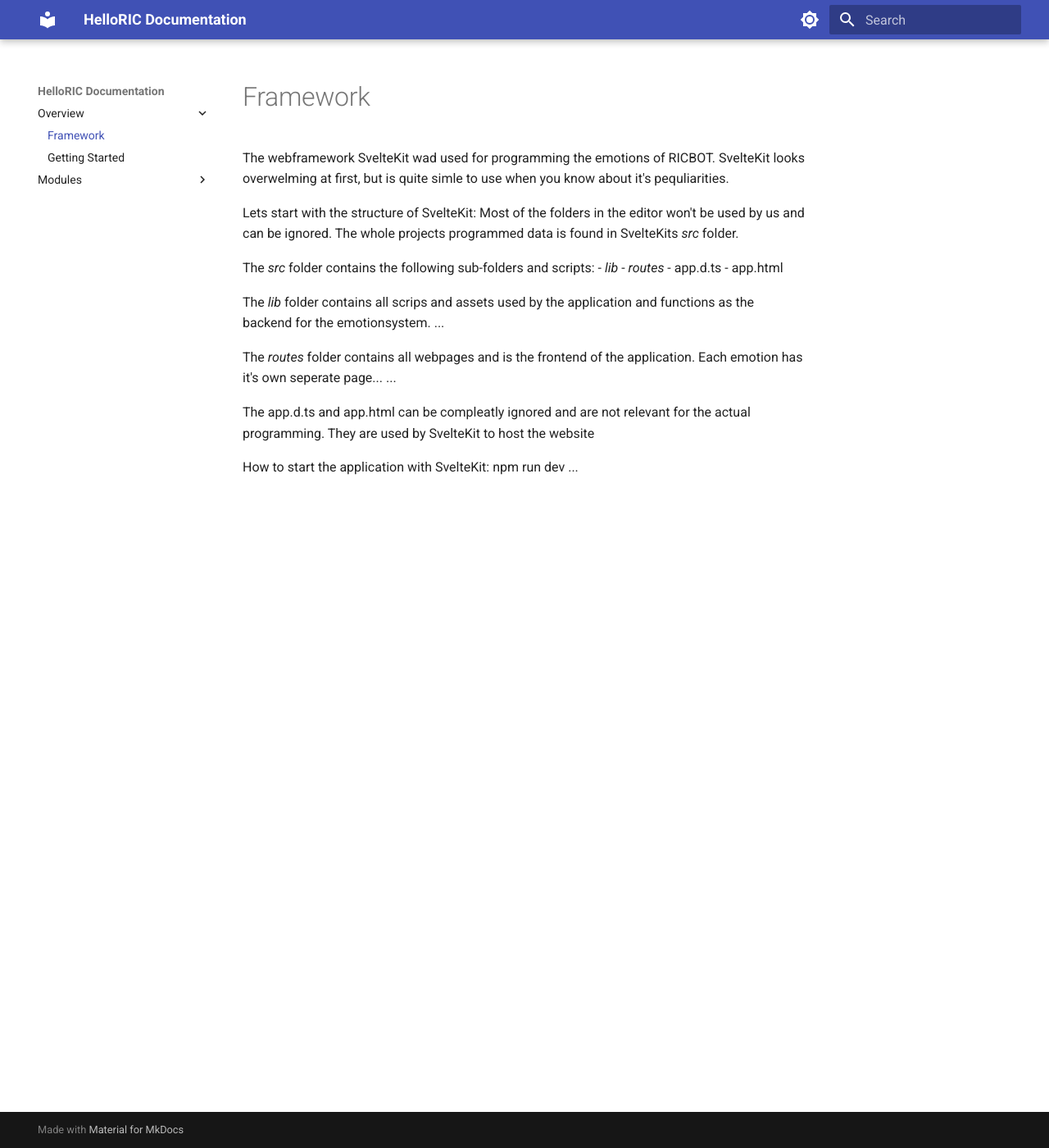
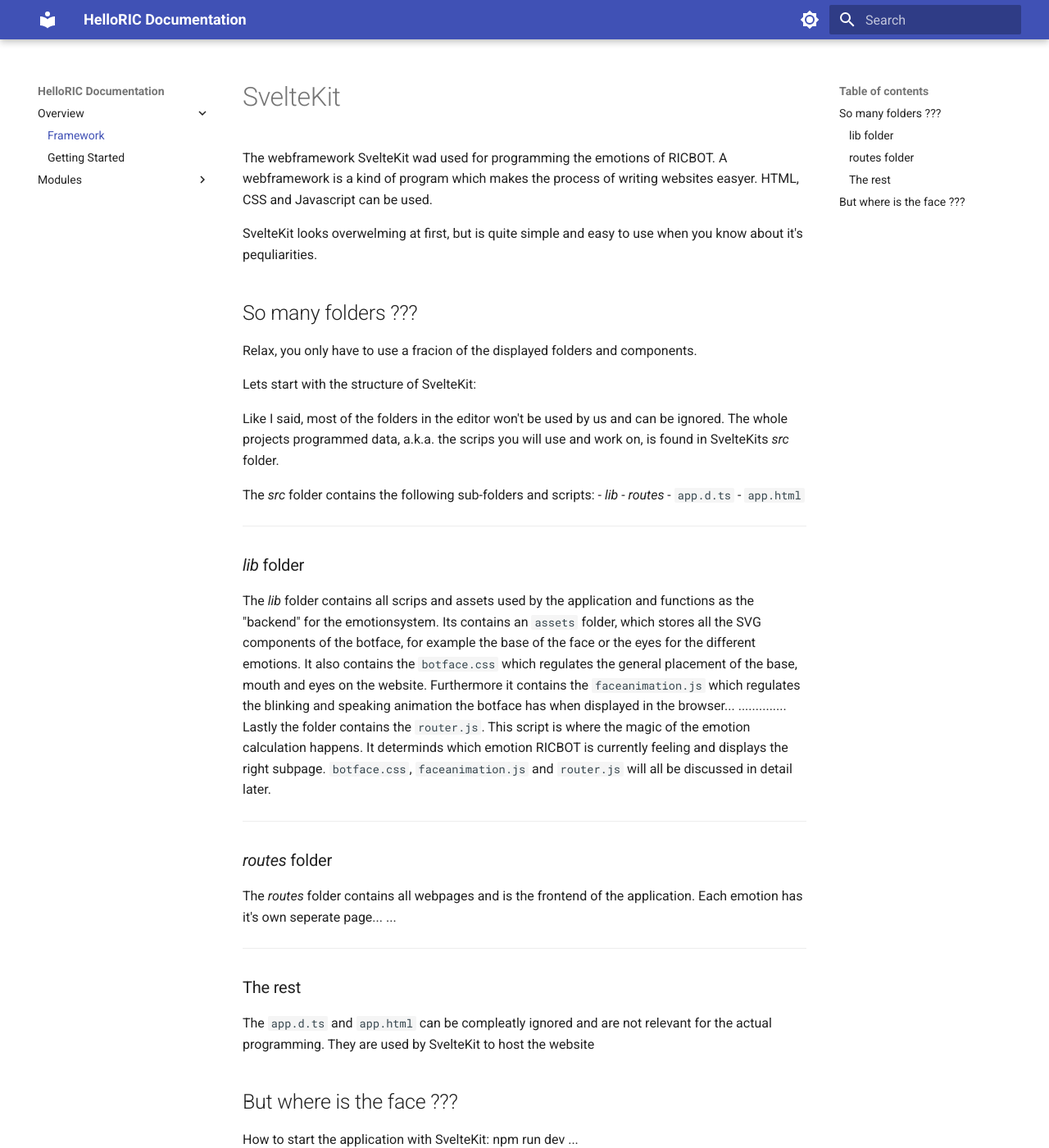
Before and after one commit to helloric/svelte-ui, an MkDocs documentation site: the page built from docs/svelte.md, in a window 1280 px wide and 1400 px high. Shown: the whole window at 82% size. Built offline with MkDocs 1.6.1 and Material for MkDocs 9.7.7, drawn with Linux system fonts in a browser that asks for light colours.

Commit message:
Further expanded the documentation

```diff
--- a/docs/svelte.md
+++ b/docs/svelte.md
@@ -1,23 +1,45 @@
+# SvelteKit
+
 The webframework SvelteKit wad used for programming the emotions of RICBOT.
-SvelteKit looks overwelming at first, but is quite simle to use when you know about it's pequliarities.
+A webframework is a kind of program which makes the process of writing websites easyer.
+HTML, CSS and Javascript can be used.
+
+SvelteKit looks overwelming at first, but is quite simple and easy to use when you know about it's pequliarities.
+
+## So many folders ???
+Relax, you only have to use a fracion of the displayed folders and components.
 
 Lets start with the structure of SvelteKit:
-Most of the folders in the editor won't be used by us and can be ignored. The whole projects programmed data is found in SvelteKits _src_ folder.
+
+Like I said, most of the folders in the editor won't be used by us and can be ignored. The whole projects programmed data, a.k.a. the scrips you will use and work on, is found in SvelteKits _src_ folder.
 
 The _src_ folder contains the following sub-folders and scripts:
 - _lib_
 - _routes_
-- app.d.ts
-- app.html
+- `app.d.ts`
+- `app.html`
 
-The _lib_ folder contains all scrips and assets used by the application and functions as the backend for the emotionsystem.
-...
+---
+### _lib_ folder
+
+The _lib_ folder contains all scrips and assets used by the application and functions as the "backend" for the emotionsystem.
+Its contains an `assets` folder, which stores all the SVG components of the botface, for example the base of the face or the eyes for the different emotions. It also contains the `botface.css` which regulates the general placement of the base, mouth and eyes on the website. Furthermore it contains the `faceanimation.js` which regulates the blinking and speaking animation the botface has when displayed in the browser...
+..............
+Lastly the folder contains the `router.js`. This script is where the magic of the emotion calculation happens. It determinds which emotion RICBOT is currently feeling and displays the right subpage. `botface.css`, `faceanimation.js` and `router.js` will all be discussed in detail later.
+
+---
+### _routes_ folder
 
 The _routes_ folder contains all webpages and is the frontend of the application. Each emotion has it's own seperate page...
 ...
 
-The app.d.ts and app.html can be compleatly ignored and are not relevant for the actual programming. They are used by SvelteKit to host the website
+---
+### The rest
 
+The `app.d.ts` and `app.html` can be compleatly ignored and are not relevant for the actual programming. They are used by SvelteKit to host the website
+
+
+## But where is the face ???
 How to start the application with SvelteKit:
 npm run dev
 ...
```
